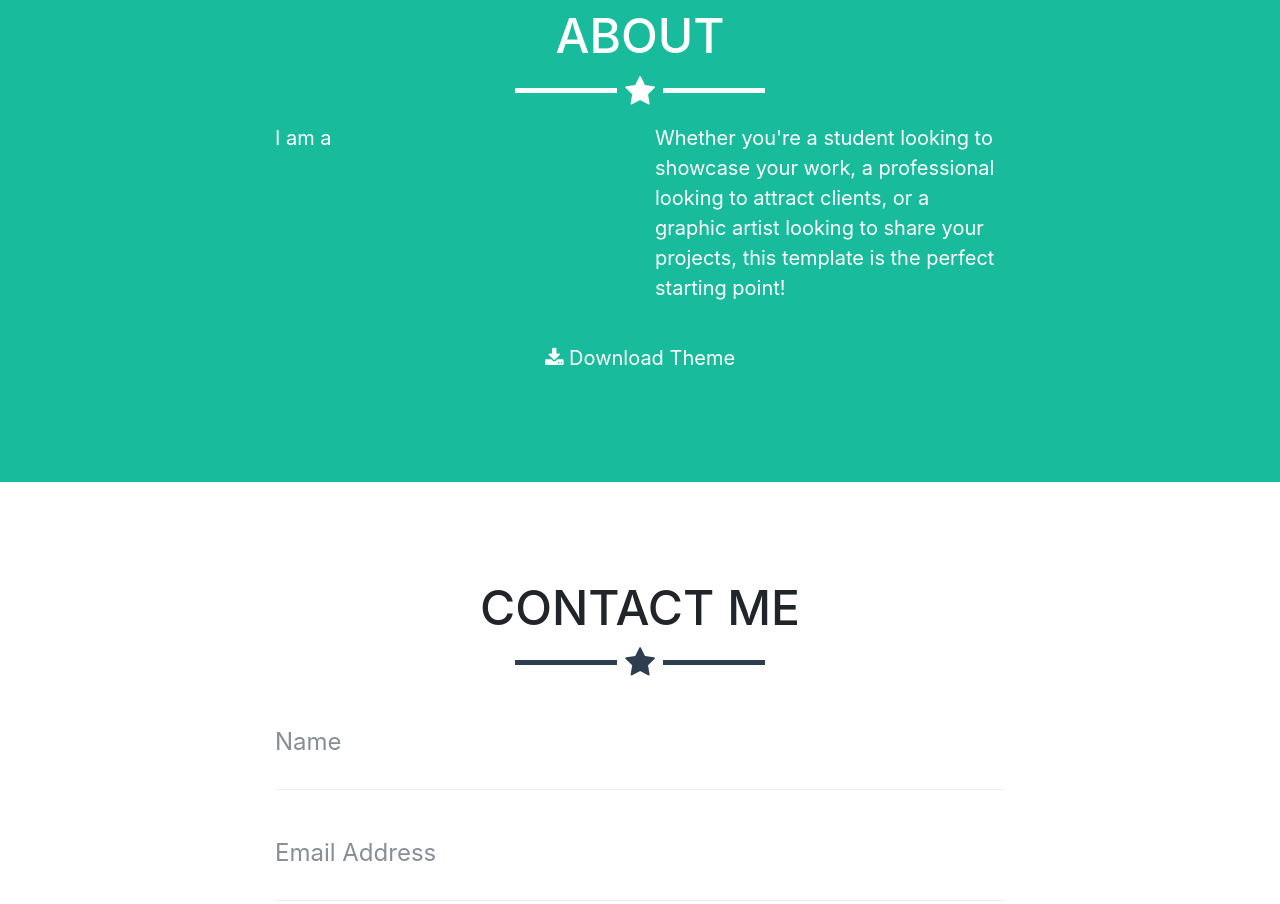
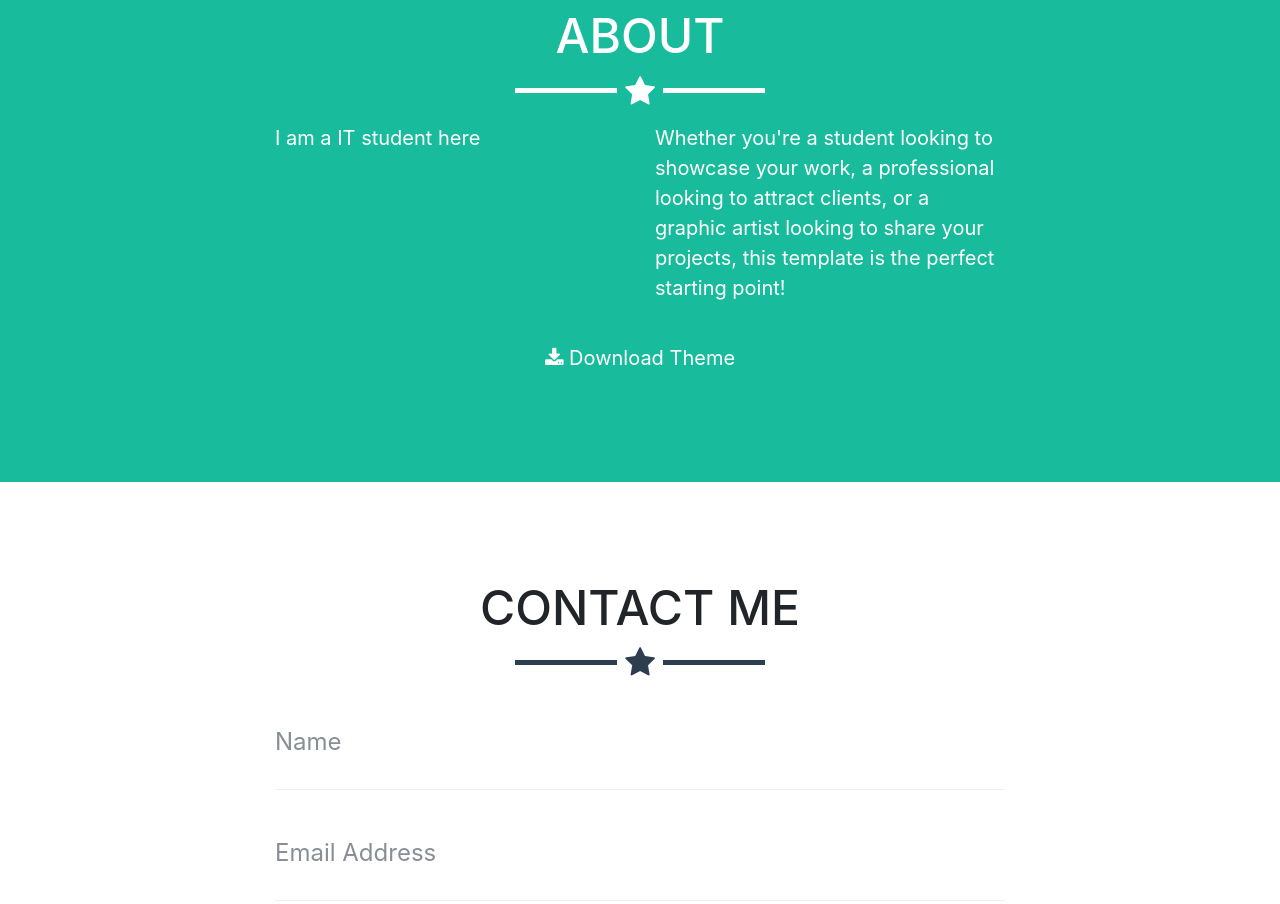
Before and after one commit to BrixTabula/brixtabula.github.io, a website with bundled scripts: page index.html in a window 1280 px wide. Shown: the part 1760-2664 px from the top of the page. Built offline with nearby package versions, Linux system fonts and the light colour scheme; a script that the page names is missing.

Commit message:
nanananana batman

```diff
--- a/index.html
+++ b/index.html
@@ -138,7 +138,7 @@
         <hr class="star-light">
         <div class="row">
           <div class="col-lg-4 ml-auto">
-            <p>I am a </p>
+            <p>I am a IT student here</p>
           </div>
           <div class="col-lg-4 mr-auto">
             <p>Whether you're a student looking to showcase your work, a professional looking to attract clients, or a graphic artist looking to share your projects, this template is the perfect starting point!</p>
```
